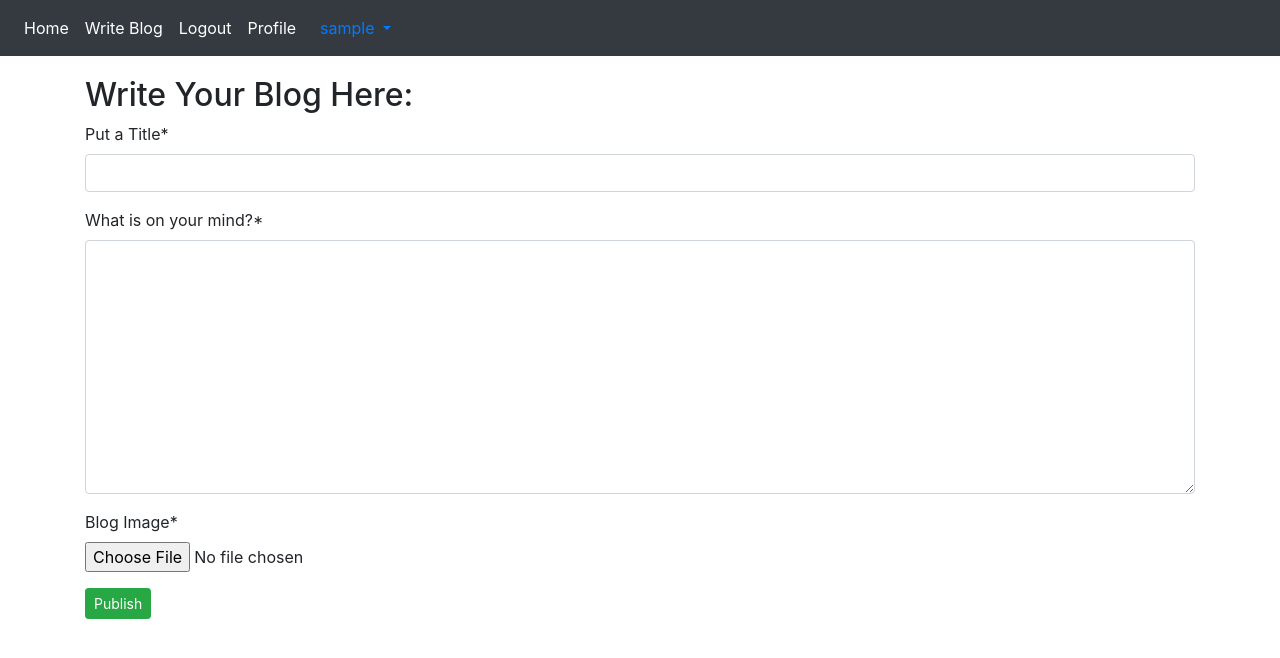
After one commit to zhouliupku/my_blog_project, a Django app: page /blog/write/ in a window 1280 px wide. The commit adds this page. Shown: the top 658 px of the page. Run offline with Django 3.2, Linux system fonts and the light colour scheme; the visitor is signed in with stand-in values (Sample User, id 1); some libraries are stand-ins or nearby versions.

Commit message:
write, liked, comment, update

```diff
--- a/my_project/App_Blog/apps.py
+++ b/my_project/App_Blog/apps.py
@@ -2,5 +2,4 @@ from django.apps import AppConfig
 
 
 class AppBlogConfig(AppConfig):
-    default_auto_field = 'django.db.models.BigAutoField'
     name = 'App_Blog'
--- a/my_project/App_Blog/models.py
+++ b/my_project/App_Blog/models.py
@@ -6,12 +6,15 @@ from django.contrib.auth.models import User
 
 class Blog(models.Model):
     author = models.ForeignKey(User, on_delete=models.CASCADE, related_name='post_author')
-    blog_title = models.CharField(max_length=264, verbose_name="Put a title")
+    blog_title = models.CharField(max_length=264, verbose_name="Put a Title")
     slug = models.SlugField(max_length=264, unique=True)
     blog_content = models.TextField(verbose_name="What is on your mind?")
     blog_image = models.ImageField(upload_to='blog_images', verbose_name="Blog Image")
     publish_date = models.DateTimeField(auto_now_add=True)
     update_date = models.DateTimeField(auto_now=True)
+
+    class Meta:
+        ordering = ['-publish_date']
 
     def __str__(self):
         return self.blog_title
@@ -23,6 +26,12 @@ class Comment(models.Model):
     comment = models.TextField()
     comment_date = models.DateTimeField(auto_now_add=True)
 
+    class Meta:
+        ordering = ['-comment_date']
+
+    def __str__(self):
+        return self.comment
+
 
 class Likes(models.Model):
     blog = models.ForeignKey(Blog, on_delete=models.CASCADE, related_name='liked_blog')
--- /dev/null
+++ b/my_project/App_Blog/templatetags/__init__.py
@@ -0,0 +1,5 @@
+# -*- coding: utf-8 -*-
+"""
+Create Time: 11/17/2021 12:28 PM
+Author: Zhou
+"""
--- a/my_project/App_Blog/urls.py
+++ b/my_project/App_Blog/urls.py
@@ -4,5 +4,11 @@ from . import views
 app_name = 'App_Blog'
 
 urlpatterns = [
-    path('', views.blog_list, name='blog_list')
+    path('', views.BlogList.as_view(), name='blog_list'),
+    path('write/', views.CreateBlog.as_view(), name='create_blog'),
+    path('details/<slug>', views.blog_details, name='blog_details'),
+    path('liked/<pk>', views.liked, name='liked_post'),
+    path('unliked/<pk>/', views.unliked, name='unliked_post'),
+    path('my-blog/', views.MyBlogs.as_view(), name='my_blogs'),
+    path('edit-blog/<pk>/', views.UpdateBlog.as_view(), name='edit_blog'),
 ]
--- a/my_project/App_Blog/views.py
+++ b/my_project/App_Blog/views.py
@@ -1,7 +1,84 @@
-from django.shortcuts import render
+from django.shortcuts import render, HttpResponseRedirect
+from django.views.generic import CreateView, UpdateView, ListView, DetailView, TemplateView, DeleteView
+from App_Blog.models import Blog, Comment, Likes
+from django.urls import reverse, reverse_lazy
+from django.contrib.auth.decorators import login_required
+from django.contrib.auth.mixins import LoginRequiredMixin
+import uuid
+from App_Blog.forms import CommentForm
 
 
 # Create your views here.
 
-def blog_list(request):
-    return render(request, 'App_Blog/blog_list.html', context={})
+class MyBlogs(LoginRequiredMixin, TemplateView):
+    template_name = 'App_Blog/my_blogs.html'
+
+
+class UpdateBlog(LoginRequiredMixin, UpdateView):
+    model = Blog
+    fields = ('blog_title', 'blog_content', 'blog_image')
+    template_name = 'App_Blog/edit_blog.html'
+
+    def get_success_url(self, **kwargs):
+        return reverse_lazy('App_Blog:blog_details', kwargs={'slug': self.object.slug})
+
+
+class BlogList(ListView):
+    context_object_name = 'blogs'
+    model = Blog
+    template_name = 'App_Blog/blog_list.html'
+
+
+class CreateBlog(LoginRequiredMixin, CreateView):
+    model = Blog
+    template_name = 'App_Blog/create_blog.html'
+    fields = ('blog_title', 'blog_content', 'blog_image')
+
+    def form_valid(self, form):
+        blog_obj = form.save(commit=False)
+        blog_obj.author = self.request.user
+        title = blog_obj.blog_title
+        blog_obj.slug = title.replace(" ", "-") + "-" + str(uuid.uuid4())
+        blog_obj.save()
+        return HttpResponseRedirect(reverse('index'))
+
+
+def blog_details(request, slug):
+    blog = Blog.objects.get(slug=slug)
+    comment_form = CommentForm()
+    already_liked = Likes.objects.filter(blog=blog, user=request.user)
+    if already_liked:
+        liked = True
+    else:
+        liked = False
+
+    if request.method == 'POST':
+        comment_form = CommentForm(request.POST)
+        if comment_form.is_valid():
+            comment = comment_form.save(commit=False)
+            comment.user = request.user
+            comment.blog = blog
+            comment.save()
+            return HttpResponseRedirect(reverse('App_Blog:blog_details', kwargs={'slug': slug}))
+
+    return render(request, 'App_Blog/blog_details.html', context={'blog': blog, 'comment_form': comment_form, 'liked': liked})
+
+
+@login_required
+def liked(request, pk):
+    blog = Blog.objects.get(pk=pk)
+    user = request.user
+    already_liked = Likes.objects.filter(blog=blog, user=user)
+    if not already_liked:
+        liked_post = Likes(blog=blog, user=user)
+        liked_post.save()
+    return HttpResponseRedirect(reverse('App_Blog:blog_details', kwargs={'slug': blog.slug}))
+
+
+@login_required
+def unliked(request, pk):
+    blog = Blog.objects.get(pk=pk)
+    user = request.user
+    already_liked = Likes.objects.filter(blog=blog, user=user)
+    already_liked.delete()
+    return HttpResponseRedirect(reverse('App_Blog:blog_details', kwargs={'slug': blog.slug}))
--- a/my_project/my_project/urls.py
+++ b/my_project/my_project/urls.py
@@ -12,4 +12,4 @@ urlpatterns = [
 ]
 
 urlpatterns += staticfiles_urlpatterns()
-urlpatterns += static(settings.MEDIA_URL, document_root=settings.MEDIA_ROOT)
+urlpatterns += static(settings.MEDIA_URL,document_root=settings.MEDIA_ROOT)
--- a/my_project/my_project/views.py
+++ b/my_project/my_project/views.py
@@ -9,4 +9,4 @@ from django.urls import reverse
 
 
 def index(request):
-    return HttpResponseRedirect(reverse('App_Blog: blog_list'))
+    return HttpResponseRedirect(reverse('App_Blog:blog_list'))
--- /dev/null
+++ b/my_project/templates/App_Blog/create_blog.html
@@ -0,0 +1,13 @@
+{% extends 'base.html' %}
+{% load crispy_forms_tags %}
+{% block title %} Create Blog  {% endblock %}
+
+{% block body_block %}
+<h2>Write Your Blog Here:</h2>
+<form method="post" enctype="multipart/form-data">
+ {{ form|crispy }}
+ {% csrf_token %}
+ <button type="submit" class="btn btn-success btn-sm" >Publish</button>
+</form>
+<br><br><br>
+{% endblock %}
--- a/my_project/templates/base.html
+++ b/my_project/templates/base.html
@@ -3,34 +3,39 @@
   <head>
     <!-- Required meta tags -->
     <meta charset="utf-8">
-    <meta name="viewport" content="width=device-width, initial-scale=1">
+    <meta name="viewport" content="width=device-width, initial-scale=1, shrink-to-fit=no">
 
     <!-- Bootstrap CSS -->
-    <link href="https://cdn.jsdelivr.net/npm/bootstrap@5.1.3/dist/css/bootstrap.min.css" rel="stylesheet" integrity="sha384-1BmE4kWBq78iYhFldvKuhfTAU6auU8tT94WrHftjDbrCEXSU1oBoqyl2QvZ6jIW3" crossorigin="anonymous">
-
+    <link rel="stylesheet" href="https://stackpath.bootstrapcdn.com/bootstrap/4.5.2/css/bootstrap.min.css" integrity="sha384-JcKb8q3iqJ61gNV9KGb8thSsNjpSL0n8PARn9HuZOnIxN0hoP+VmmDGMN5t9UJ0Z" crossorigin="anonymous">
+<link rel="stylesheet" href="https://maxcdn.bootstrapcdn.com/font-awesome/4.6.3/css/font-awesome.min.css">
     <title>
-        {% block title %}
+      {% block title  %}
         Blogs Page
       {% endblock %}
+
     </title>
   </head>
   <body>
+
     <nav class="navbar navbar-expand-sm bg-dark navbar-dark">
         <ul class="navbar-nav">
-
           <li class="nav-item active">
             <a class="nav-link" href="{% url 'index' %}">Home</a>
           </li>
 
           {% if user.is_authenticated %}
           <li class="nav-item active">
+            <a class="nav-link" href="{% url 'App_Blog:create_blog' %}">Write Blog</a>
+          </li>
+
+          <li class="nav-item active">
             <a class="nav-link" href="{% url 'App_Login:logout' %}">Logout</a>
           </li>
-
           <li class="nav-item active">
             <a class="nav-link" href="{% url 'App_Login:profile' %}">Profile</a>
           </li>
           {% else %}
+
           <li class="nav-item active">
             <a class="nav-link" href="{% url 'App_Login:signup' %}">Sign Up</a>
           </li>
@@ -45,30 +50,31 @@
             {{ user.username }}
           </a>
           <div class="dropdown-menu">
+            <a class="dropdown-item" href="{% url 'App_Blog:my_blogs' %}">My Blog</a>
             <a class="dropdown-item" href="{% url 'App_Login:profile' %}">Your Profile</a>
             <a class="dropdown-item" href="{% url 'App_Login:logout' %}">Logout</a>
 
         </div>
       </div>
       {% endif %}
+    </nav>
 
-    </nav>
+
     <div class="container" style="padding-top:20px">
       {% block body_block %}
+
       {% endblock %}
     </div>
 
 
 
-    <!-- Optional JavaScript; choose one of the two! -->
 
-    <!-- Option 1: Bootstrap Bundle with Popper -->
-    <script src="https://cdn.jsdelivr.net/npm/bootstrap@5.1.3/dist/js/bootstrap.bundle.min.js" integrity="sha384-ka7Sk0Gln4gmtz2MlQnikT1wXgYsOg+OMhuP+IlRH9sENBO0LRn5q+8nbTov4+1p" crossorigin="anonymous"></script>
 
-    <!-- Option 2: Separate Popper and Bootstrap JS -->
-    <!--
-    <script src="https://cdn.jsdelivr.net/npm/@popperjs/core@2.10.2/dist/umd/popper.min.js" integrity="sha384-7+zCNj/IqJ95wo16oMtfsKbZ9ccEh31eOz1HGyDuCQ6wgnyJNSYdrPa03rtR1zdB" crossorigin="anonymous"></script>
-    <script src="https://cdn.jsdelivr.net/npm/bootstrap@5.1.3/dist/js/bootstrap.min.js" integrity="sha384-QJHtvGhmr9XOIpI6YVutG+2QOK9T+ZnN4kzFN1RtK3zEFEIsxhlmWl5/YESvpZ13" crossorigin="anonymous"></script>
-    -->
+
+    <!-- Optional JavaScript -->
+    <!-- jQuery first, then Popper.js, then Bootstrap JS -->
+    <script src="https://code.jquery.com/jquery-3.5.1.slim.min.js" integrity="sha384-DfXdz2htPH0lsSSs5nCTpuj/zy4C+OGpamoFVy38MVBnE+IbbVYUew+OrCXaRkfj" crossorigin="anonymous"></script>
+    <script src="https://cdn.jsdelivr.net/npm/popper.js@1.16.1/dist/umd/popper.min.js" integrity="sha384-9/reFTGAW83EW2RDu2S0VKaIzap3H66lZH81PoYlFhbGU+6BZp6G7niu735Sk7lN" crossorigin="anonymous"></script>
+    <script src="https://stackpath.bootstrapcdn.com/bootstrap/4.5.2/js/bootstrap.min.js" integrity="sha384-B4gt1jrGC7Jh4AgTPSdUtOBvfO8shuf57BaghqFfPlYxofvL8/KUEfYiJOMMV+rV" crossorigin="anonymous"></script>
   </body>
 </html>
```
Also changed, not shown: my_project/App_Blog/forms.py (added, +14 -0 lines), my_project/App_Blog/templatetags/custom_filters.py (added, +16 -0 lines), my_project/templates/App_Blog/blog_details.html (added, +61 -0 lines), my_project/templates/App_Blog/blog_list.html (+29 -2 lines), my_project/templates/App_Blog/edit_blog.html (added, +19 -0 lines), my_project/templates/App_Blog/my_blogs.html (added, +31 -0 lines), my_project/media/blog_images/blogpic.jpg (added). Lines whose indentation alone changed are shown as unchanged.
